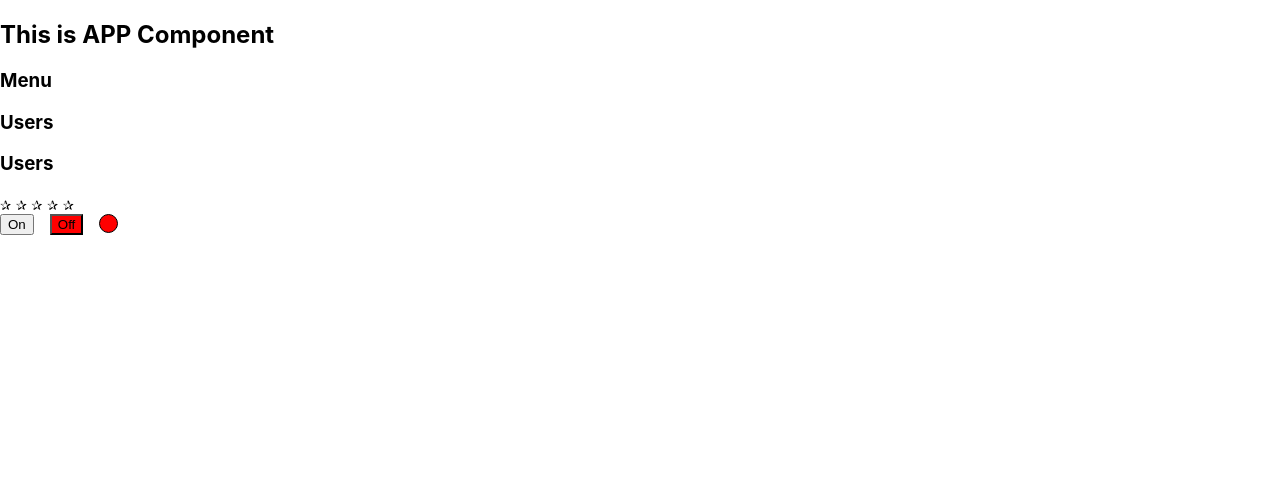
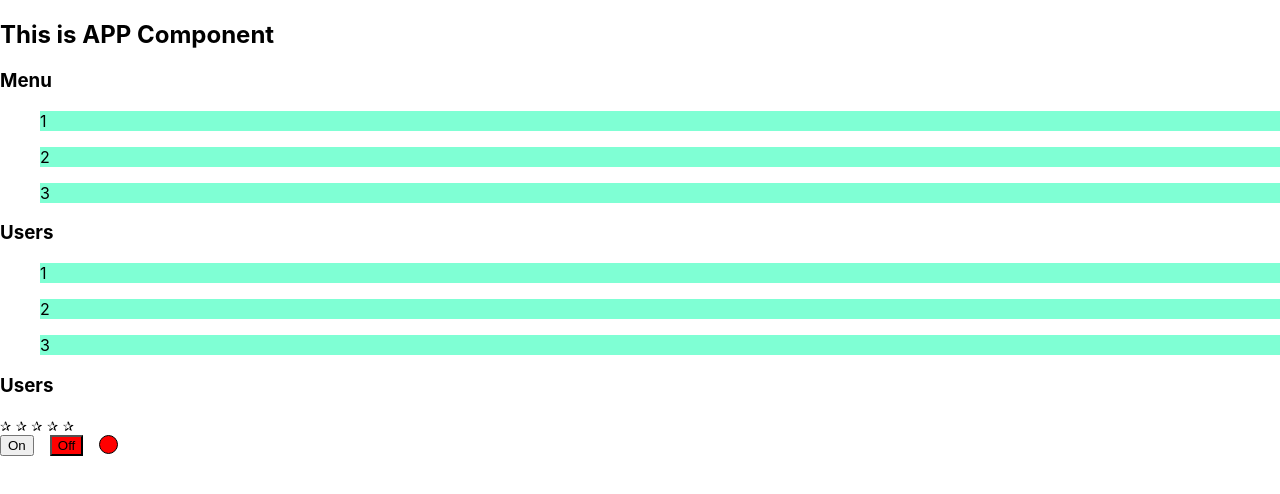
Before and after one commit to akach-dev/react-ts-is-simple, a React (Create React App) app: page / in a window 1280 px wide. Shown: the top 494 px of the page. Built offline with nearby package versions, Linux system fonts and the light colour scheme.

Commit message:
up accordion

```diff
--- a/src/App.tsx
+++ b/src/App.tsx
@@ -13,11 +13,14 @@ export function App() {
   const [collapsed, setCollapsed] = useState<boolean>(false)
   const [ratingValue, setRatingValue] = useState<ValueType>(0)
 
+  const setCollapsedHandler = () => setCollapsed(prev => !prev)
+
+
   return (
      <>
        <PageTitle title={'This is APP Component'}/>
-       <Accordion title={'Menu'} collapsed={collapsed} setCollapsed={setCollapsed}/>
-       <Accordion title={'Users'} collapsed={collapsed} setCollapsed={setCollapsed}/>
+       <Accordion title={'Menu'} collapsed={collapsed} callback={setCollapsedHandler}/>
+       <Accordion title={'Users'} collapsed={collapsed} callback={setCollapsedHandler}/>
        {/*<UnControlledAccordion title={'Menu'}/>*/}
        {/* eslint-disable-next-line react/jsx-no-undef */}
        <UnControlledAccordion title={'Users'}/>
--- a/src/components/accordion/Accordion.tsx
+++ b/src/components/accordion/Accordion.tsx
@@ -6,19 +6,17 @@ import {AccordionBody} from "./AccordionBody";
 type  AccordionPropsType = {
   title: string
   collapsed: boolean
-  setCollapsed: (collapsed: boolean) => void
+  callback: () => void
 }
 
-export function Accordion({title, collapsed, setCollapsed}: AccordionPropsType) {
-
-  const setCollapsedHandler = () => setCollapsed(!collapsed)
+export function Accordion({title, collapsed, callback}: AccordionPropsType) {
 
 
   return (
      <div>
-       <AccordionTitle title={title} callback={setCollapsedHandler}/>
+       <AccordionTitle title={title} callback={callback}/>
        {
-          collapsed && (
+          !collapsed && (
              <AccordionBody key={'body'}/>
           )
        }
```
